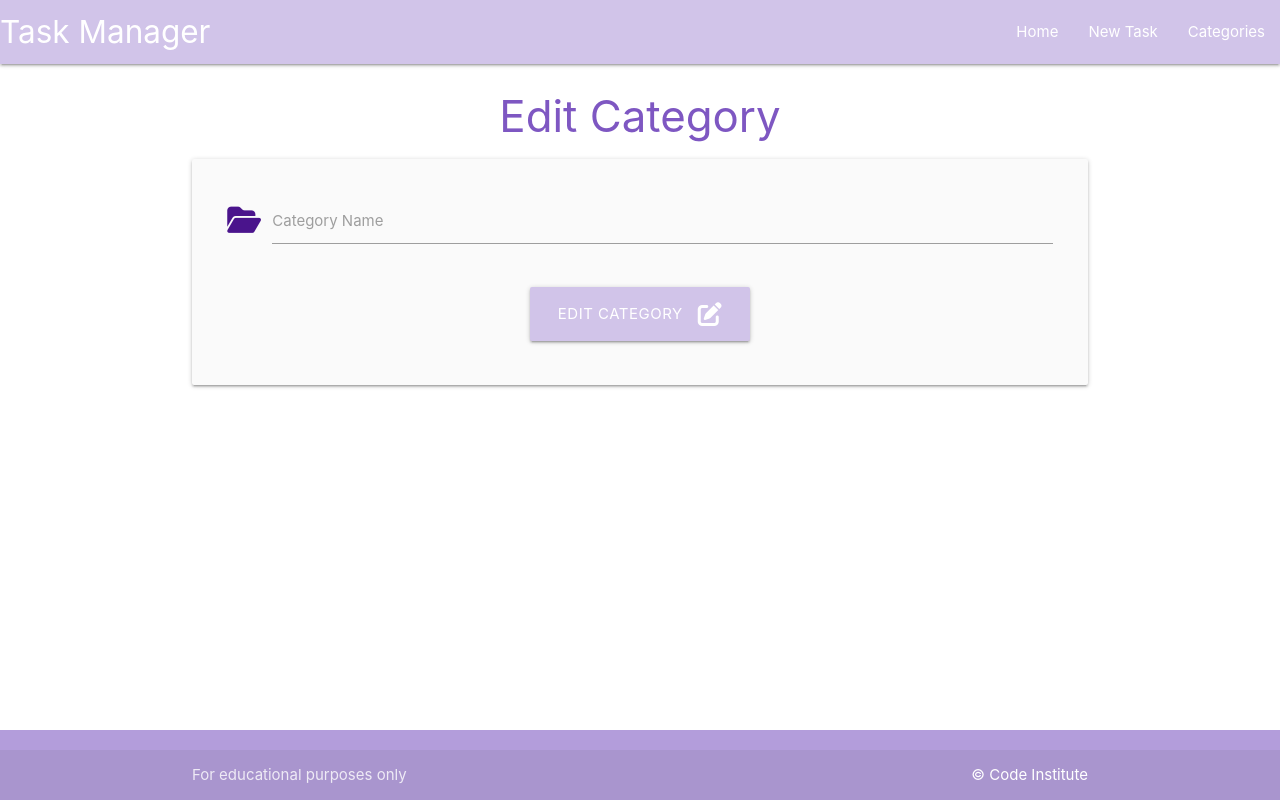
After one commit to emeliehansson/flask-sqlalchemy-task-manager, a Flask app: template taskmanager/templates/edit_category.html in a window 1280 px wide. The commit adds this page. Run offline with Flask 2, Linux system fonts and the light colour scheme; the template is opened without the code that fills it, so the values that code supplies are empty; some libraries are stand-ins or nearby versions.

Commit message:
Added changes to the categories.html file, to be able to edit an existing category. Also added the entire section of the edit_category.html to be able to both edit and delete categories

```diff
--- a/taskmanager/templates/categories.html
+++ b/taskmanager/templates/categories.html
@@ -19,7 +19,7 @@
           <span class="card-title">{{ category.category_name }}</span>
         </div>
         <div class="card-action">
-          <a href="#" class="btn green lighten-2">Edit</a>
+          <a href="{{ url_for('edit_category', category_id=category.id) }}" class="btn green lighten-2">Edit</a>
           <a href="#" class="btn deep-orange lighten-2">Delete</a>
         </div>
       </div>
--- /dev/null
+++ b/taskmanager/templates/edit_category.html
@@ -0,0 +1,27 @@
+{% extends "base.html" %}
+{% block content %}
+
+<h3 class="deep-purple-text text-lighten-1 center-align">Edit Category</h3>
+
+<div class="row card-panel grey lighten-5">
+    <form class="col s12" method='POST' action="{{ url_for('edit_category', category_id=category.id) }}">
+        <!-- category_name -->
+        <div class="row">
+            <div class="input-field col s12">
+                <i class="fas fa-folder-open prefix purple-text text-darken-4"></i>
+                <input id="category_name" name="category_name" value="{{ category.category_name }}" minlength="3" maxlength="25" type="text" class="validate" required>
+                <label for="category_name">Category Name</label>
+            </div>
+        </div>
+        <!-- submit button -->
+        <div class="row">
+            <div class="col s12 center-align">
+                <button type="submit" class="btn-large deep-purple lighten-4">
+                    Edit Category <i class="fas fa-edit right"></i>
+                </button>
+            </div>
+        </div>
+    </form>
+</div>
+
+{% endblock %}
```
Also changed, not shown: taskmanager/routes.py (+10 -0 lines).
